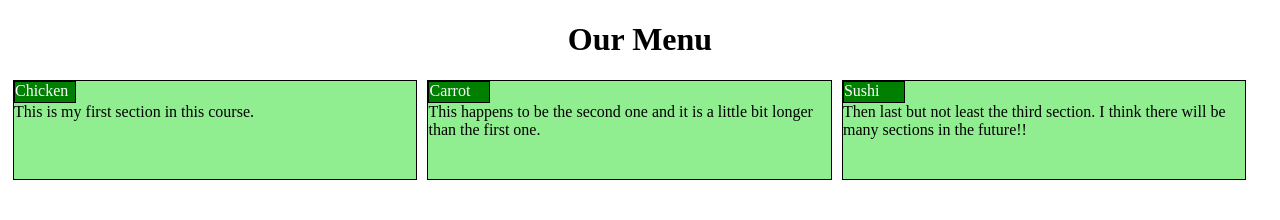
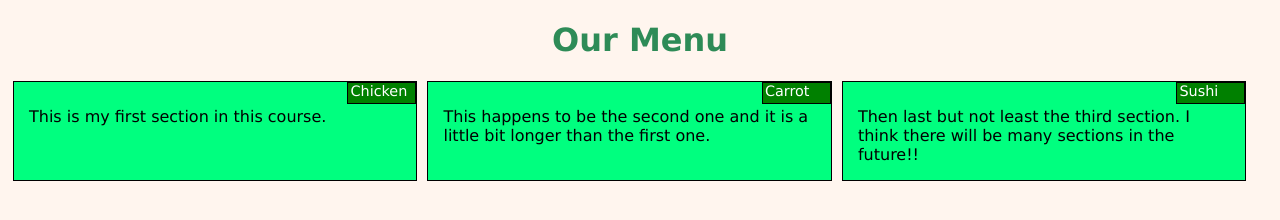
Before and after one commit to HanneKankaanranta/coursera-test, a plain HTML site: page mod2_solution/index.html in a window 1280 px wide. Drawn offline with Linux system fonts and the light colour scheme.

Commit message:
Update styles.css

```diff
--- a/mod2_solution/css/styles.css
+++ b/mod2_solution/css/styles.css
@@ -1,31 +1,44 @@
+body {
+	background-color: seashell;
+	font-family: "Verdana", Times, serif;
+	}
+
 h1 {
-	text-align: center
+	text-align: center;
+	color: seagreen;
 	}
 section.menu {
 	position: relative;
 	height: 100px;
 	margin-bottom: 20px;
 	margin-left: 5px;
-	margin-right:5px;
-	background-color: lightgreen;
+	margin-right: 5px;
+	background-color: springgreen;
 	border: 1px solid black;
 	box-sizing: border-box;
+	padding-top: 25px;
+	padding-left: 15px;
+	padding-right: 15px;
+	overflow: auto;
 	}
 
 div.titlesec {
-	position: relative;
+	position: absolute;
 	top: 0px;
 	right: 0px;
 	height: 20px;
-	width: 60px;
+	width: 65px;
+	font-size: 90%;
 	background-color: green;
 	border: 1px solid black;
 	color: white;
+	padding-left: 2px;
 	}
 
 
 @media (min-width: 992px) {
  		.col_lg_3 {
+		position: relative;
 		width: 32%;
 		float: left;
 		}
@@ -33,6 +46,7 @@ div.titlesec {
 
 @media (min-width: 768px) and (max-width: 991px) {
 	.col_md_6, .col_md_12 {
+	position: relative;
 	float: left;
 	}
 	.col_md_6 {
@@ -45,7 +59,8 @@ div.titlesec {
 
 @media (max-width: 767px) {
 	.col_sm_12 {
-		float: left;
-		width: 100%;
-		}
+	position: relative;
+	float: left;
+	width: 100%;
 	}
+}
```
